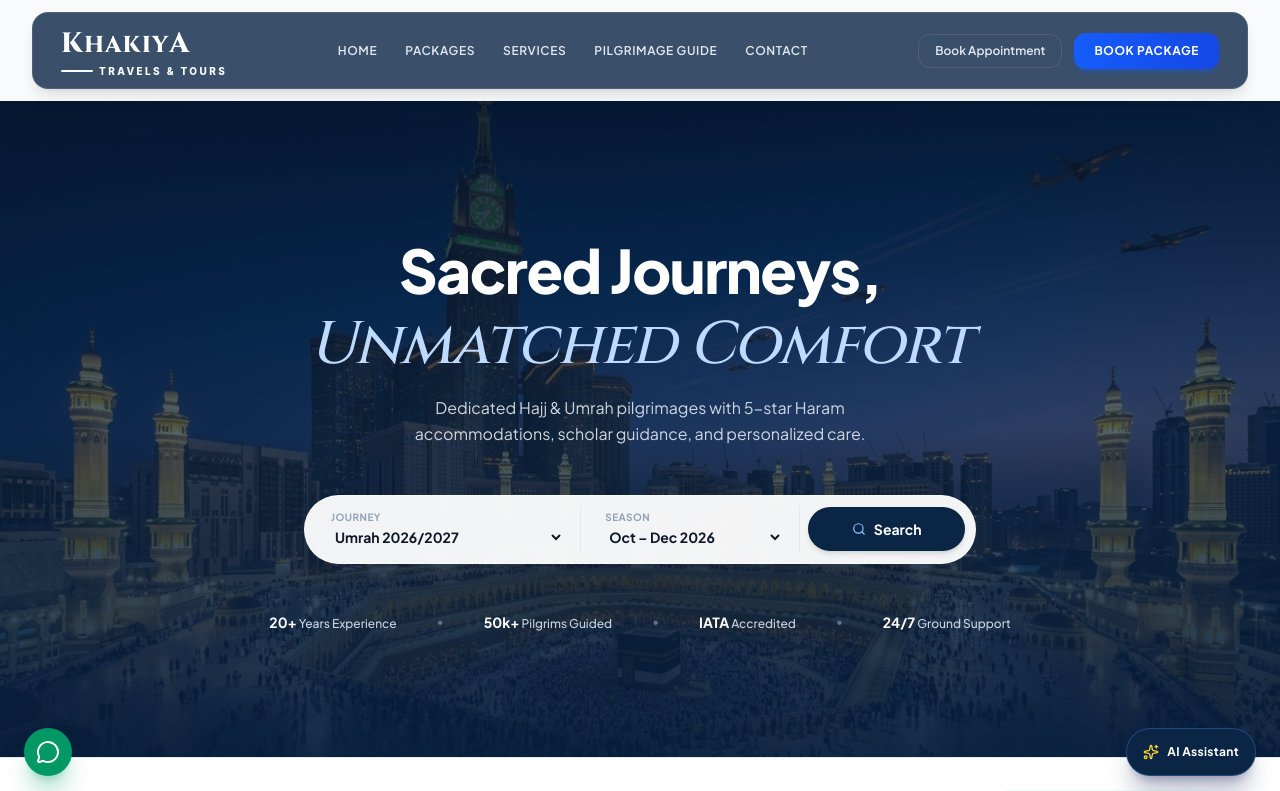
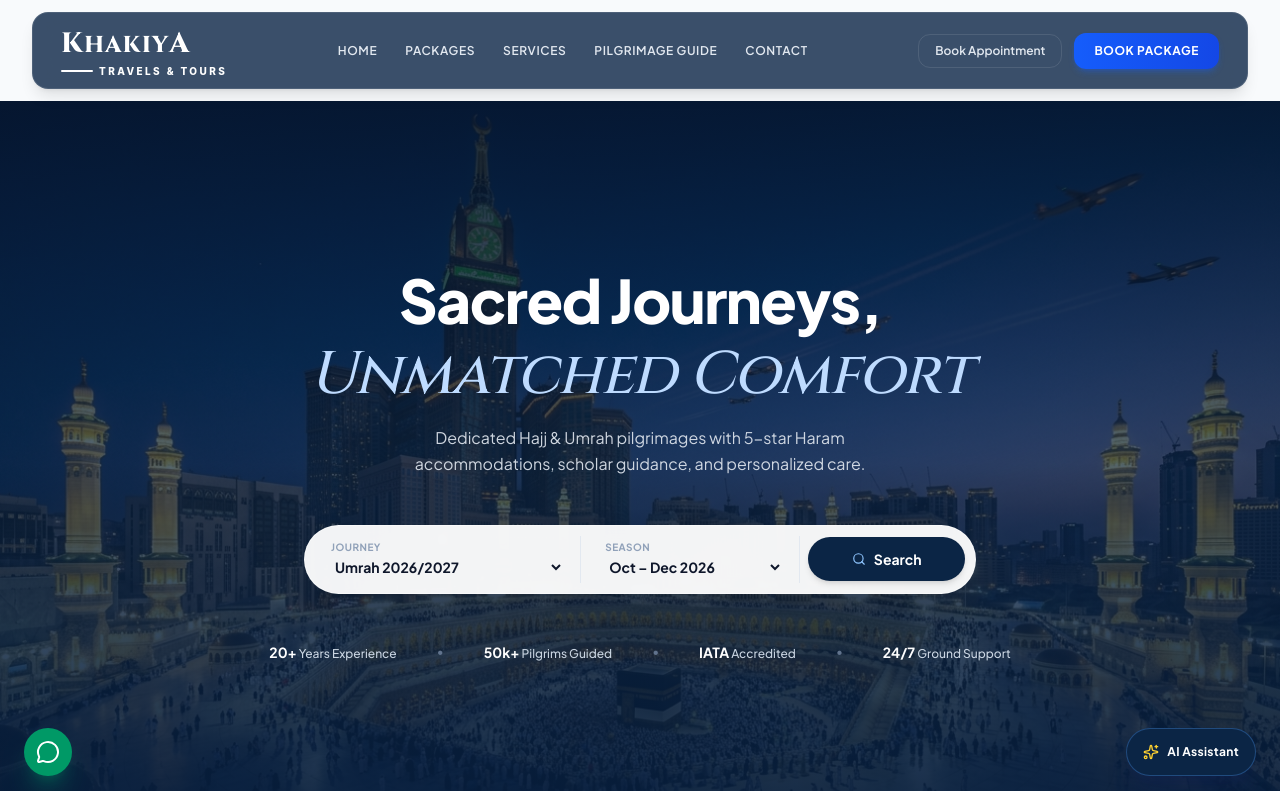
Before and after one commit to Rimy14/Khakiya-Travels, a React (Vite) app: page / in a window 1280 px wide. Shown: the top 791 px of the page. Built offline with nearby package versions, Linux system fonts and the light colour scheme.

Commit message:
Fix hero height to fill full initial viewport seamlessly without bottom white gap

```diff
--- a/src/components/Hero.jsx
+++ b/src/components/Hero.jsx
@@ -14,7 +14,7 @@ export default function Hero({ onFilterCategory }) {
   };
 
   return (
-    <section id="hero" className="relative min-h-[82vh] text-white flex flex-col justify-between pt-16 pb-14 overflow-hidden">
+    <section id="hero" className="relative min-h-[calc(100vh-4.75rem)] min-h-[calc(100dvh-4.75rem)] text-white flex flex-col justify-center py-10 sm:py-14 overflow-hidden">
 
       {/* High-Resolution Panoramic Background Image with Cinematic Dark Gradient */}
       <div className="absolute inset-0 z-0">
```
